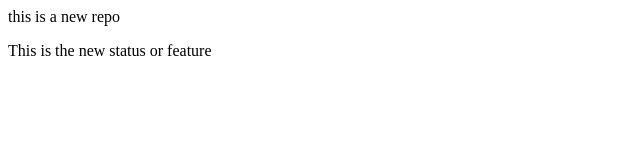
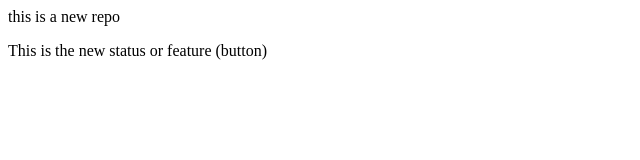
Before and after one commit to Riishikaaa651/localrepository, a plain HTML site: page index.html in a window 1280 px wide. Shown: the full height of the page, 0-640 px from the left. Drawn offline with Linux system fonts and the light colour scheme.

```diff
--- a/index.html
+++ b/index.html
@@ -1,2 +1,2 @@
 <p>this is a new repo</p>
-<p>This is the new status or feature</p>
+<p>This is the new status or feature (button)</p>
```
